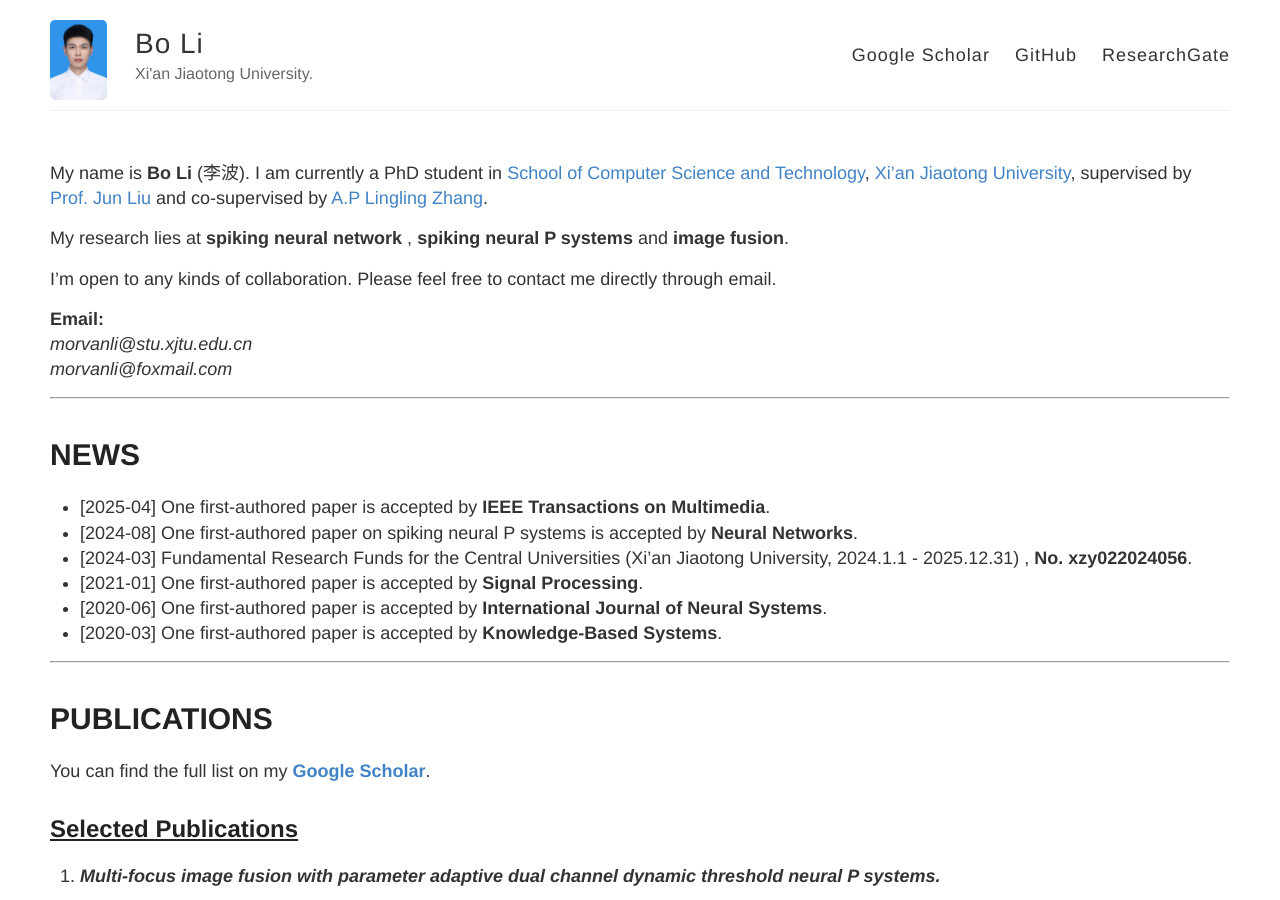
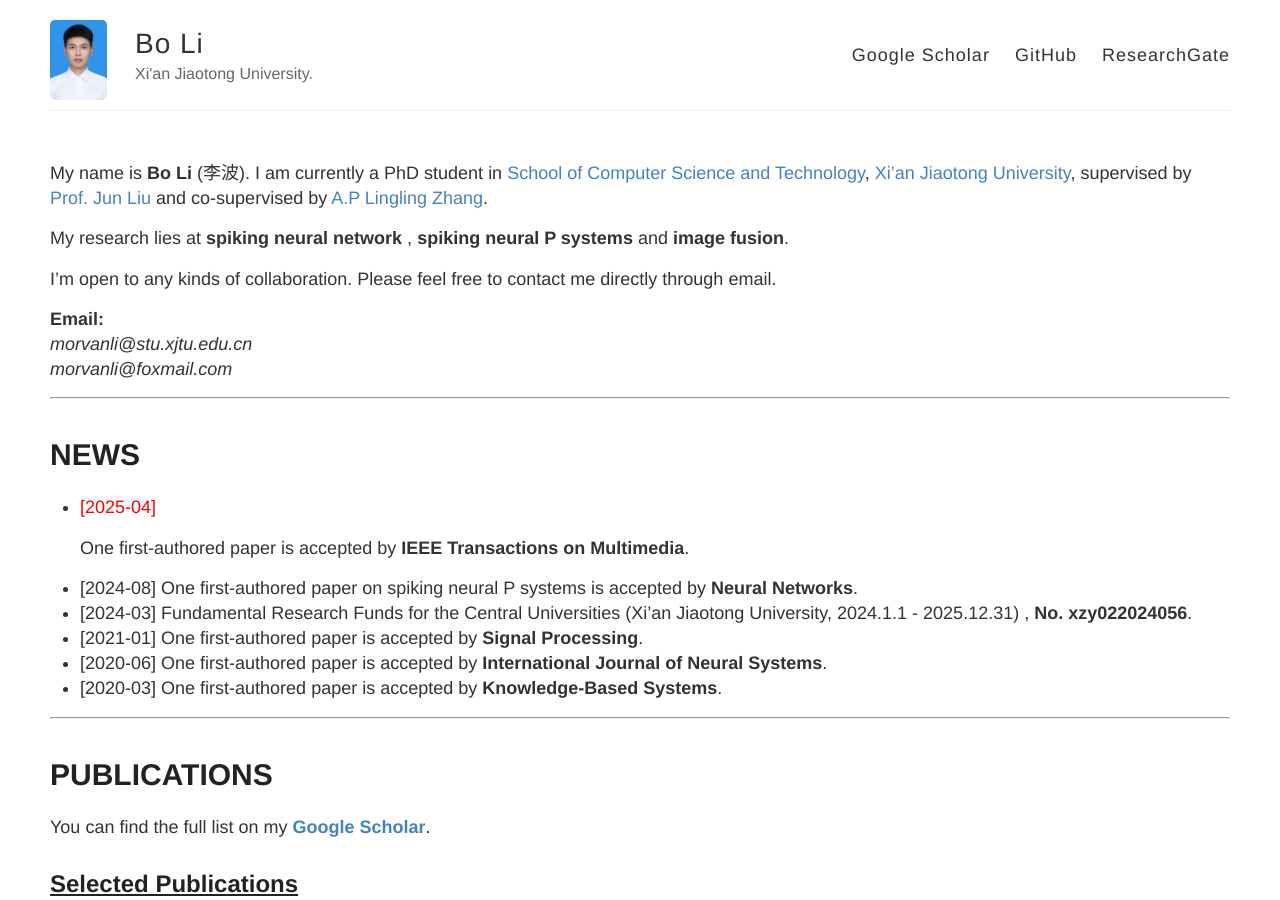
Before and after one commit to MorvanLi/MorvanLi.github.io, a Jekyll site: the page built from index.md, in a window 1280 px wide and 900 px high. Built offline with Jekyll 4.4.1, drawn with Linux system fonts in a browser that asks for light colours; our own code applies the rules of GitHub Pages for plain Markdown files.

Commit message:
update index

```diff
--- a/index.md
+++ b/index.md
@@ -13,7 +13,7 @@ I'm open to any kinds of collaboration. Please feel free to contact me directly
 ---
 
 # NEWS
-- [2025-04] One first-authored paper is accepted by **IEEE Transactions on Multimedia**.
+- <font color='red'>[2025-04]</font> One first-authored paper is accepted by **IEEE Transactions on Multimedia**.
 - [2024-08] One first-authored paper on spiking neural P systems is accepted by **Neural Networks**.
 - [2024-03] Fundamental Research Funds for the Central Universities (Xi'an Jiaotong University, 2024.1.1 - 2025.12.31) , **No. xzy022024056**.
 - [2021-01] One first-authored paper is accepted by **Signal Processing**.
```
